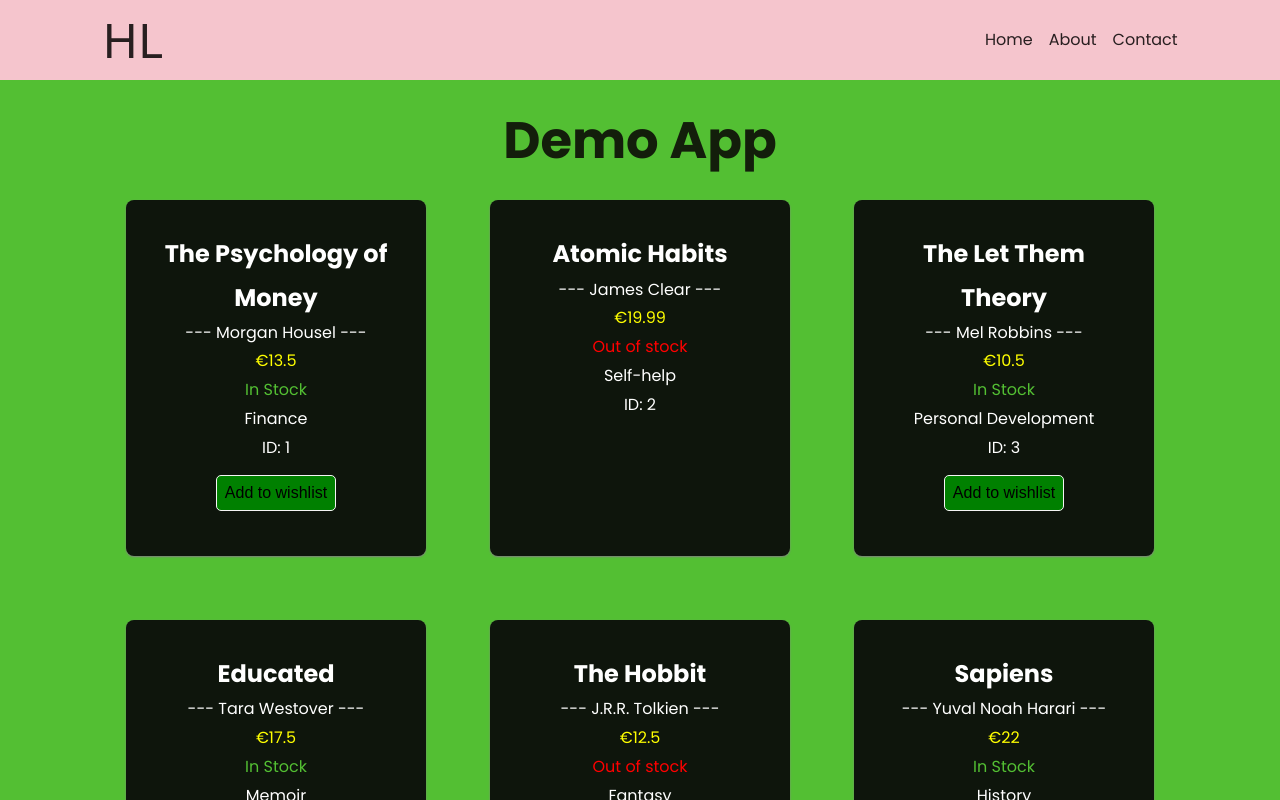
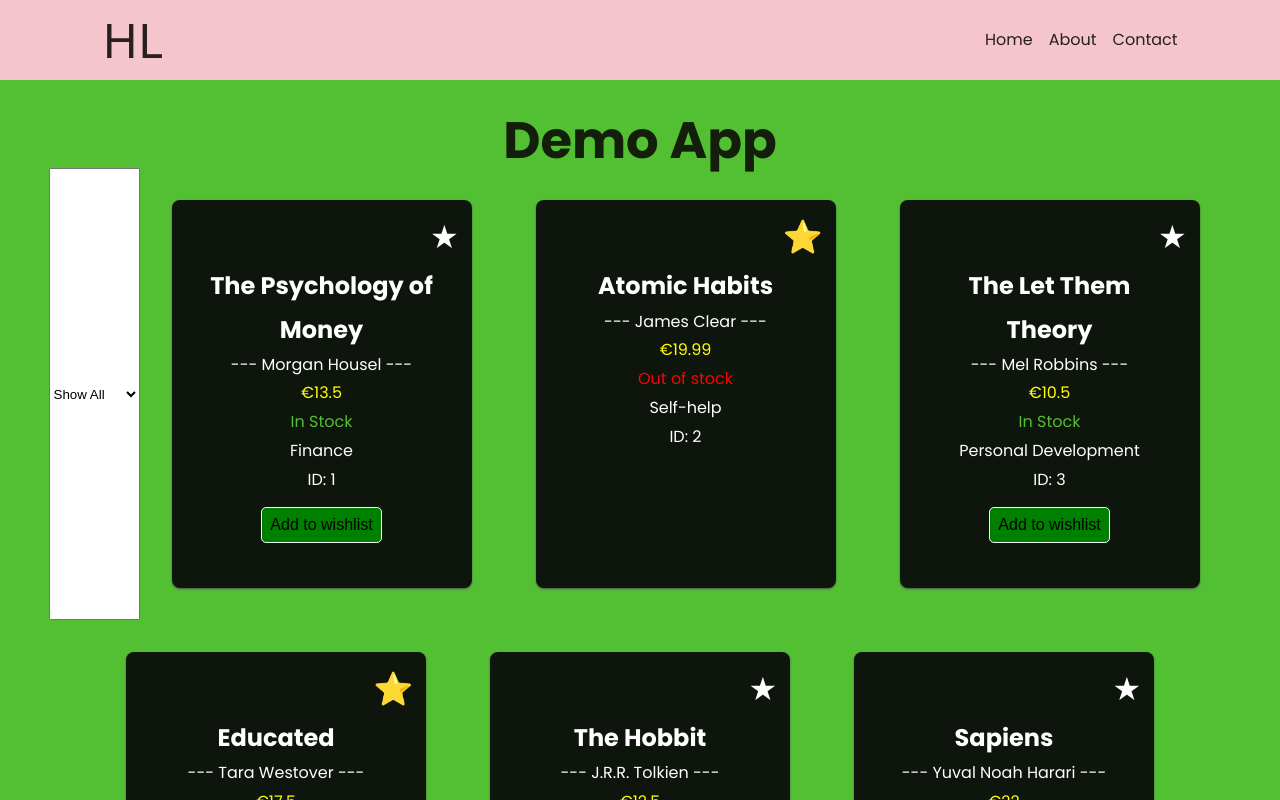
Before and after one commit to Hoa28686/demo_react, a React (Vite) app: page / in a window 1280 px wide. Shown: the top 800 px of the page. Built offline with nearby package versions, Linux system fonts and the light colour scheme; a web font is replaced by a local one.

Commit message:
add isFavorite

```diff
--- a/src/Books/BookCard.css
+++ b/src/Books/BookCard.css
@@ -1,19 +1,28 @@
+
 .card{
     background: rgb(14, 21, 12);
     color:white;
-    box-shadow: 0 1px 2px grey;
+    box-shadow: 0 1px 2px #555454;
     width:300px;
     min-height:250px;
-    padding: 2rem 1.5rem;
+    padding: 4rem 1.5rem 2rem 1.5rem;
     margin: 2rem;
     border-radius: 0.5rem;
     line-height: 1.8;
+    position:relative;
     /* font-weight: bold; */
+  }
+  .favorite{
+    font-size: 2rem;
+    position: absolute;
+    top:.5rem;
+    right:.8rem;
+
   }
   .price{
     color:yellow;
   }
-  button{
+  .wishList{
     margin:0.8rem;
     padding:0.5rem;
     background: green;
--- a/src/Books/BookCard.jsx
+++ b/src/Books/BookCard.jsx
@@ -1,14 +1,18 @@
+import { useState } from 'react';
 import './BookCard.css';
-const BookCard=({title, author, price, inStock, genre,id})=>{
+const BookCard=({title, author, price, inStock, genre,id,isFavorite})=>{
+
     return(
         <div className="card">
+            <div className='favorite' >{isFavorite? '⭐':'★'}</div>
             <h2> {title} </h2>
+
             <p>--- {author} --- </p>
             <p className='price'>€{price} </p>
             <p style={{color: inStock? "#53bf33":"red"}}>{inStock ? "In Stock": "Out of stock"} </p>
             <p>{genre} </p>
             <p >ID: {id} </p>
-            { inStock && <button>Add to wishlist</button>}
+            { inStock && <button className='wishList'>Add to wishlist</button>}
         </div>
     )
 }
--- a/src/Books/BookList.jsx
+++ b/src/Books/BookList.jsx
@@ -1,10 +1,22 @@
+import { useState } from "react";
 import BookCard from "./BookCard";
 import { books } from "./booksData";
 
 const BookList=()=>{
+    const [bookData,setBookData]=useState(books);
+    // const clickHandler=()=>{
+    //     setFavorite(!favorite);
+    //     isFavorite=!isFavorite;
+    // }
+
     return(
         <>
-            {books.map(b=> (
+            <select name="" id="">
+                <option value="all">Show All</option>
+                <option value="favorite">Is Favorite</option>
+                <option value="notFavorite">Not favorite</option>
+            </select>
+            {bookData.map(b=> (
                       <BookCard
                       key={b.id}
                       {...b} />
--- a/src/Books/booksData.js
+++ b/src/Books/booksData.js
@@ -1,13 +1,16 @@
 export const books=[
         {
+          isFavorite: false,
           id: 1,
           title: "The Psychology of Money",
           author: "Morgan Housel",
           price: 13.5,
           inStock: true,
-          genre: "Finance"
+          genre: "Finance",
+
         },
         {
+          isFavorite: true,
           id: 2,
           title: "Atomic Habits",
           author: "James Clear",
@@ -16,6 +19,7 @@
           genre: "Self-help"
         },
         {
+          isFavorite: false,
           id: 3,
           title: "The Let Them Theory",
           author: "Mel Robbins",
@@ -24,6 +28,7 @@
           genre: "Personal Development"
         },
         {
+          isFavorite: true,
           id: 4,
           title: "Educated",
           author: "Tara Westover",
@@ -32,6 +37,7 @@
           genre: "Memoir"
         },
         {
+          isFavorite: false,
           id: 5,
           title: "The Hobbit",
           author: "J.R.R. Tolkien",
@@ -40,6 +46,7 @@
           genre: "Fantasy"
         },
         {
+          isFavorite: false,
           id: 6,
           title: "Sapiens",
           author: "Yuval Noah Harari",
@@ -48,6 +55,7 @@
           genre: "History"
         },
         {
+          isFavorite: true,
           id: 7,
           title: "Becoming",
           author: "Michelle Obama",
@@ -56,6 +64,7 @@
           genre: "Biography"
         },
         {
+          isFavorite: false,
           id: 8,
           title: "Dune",
           author: "Frank Herbert",
@@ -64,6 +73,7 @@
           genre: "Science Fiction"
         },
         {
+          isFavorite: false,
           id: 9,
           title: "The Alchemist",
           author: "Paulo Coelho",
@@ -72,6 +82,7 @@
           genre: "Fiction"
         },
         {
+          isFavorite: false,
           id: 10,
           title: "The Silent Patient",
           author: "Alex Michaelides",
```
